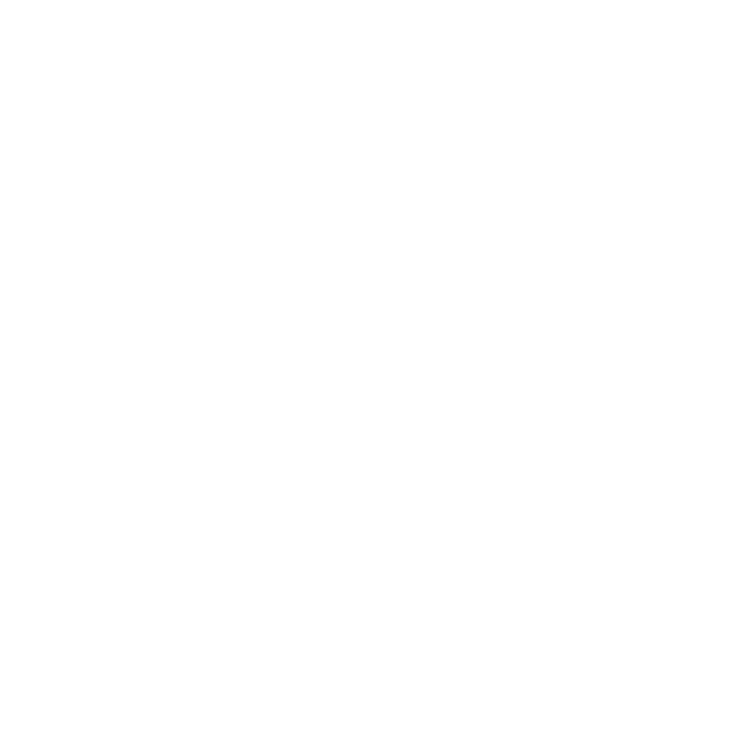
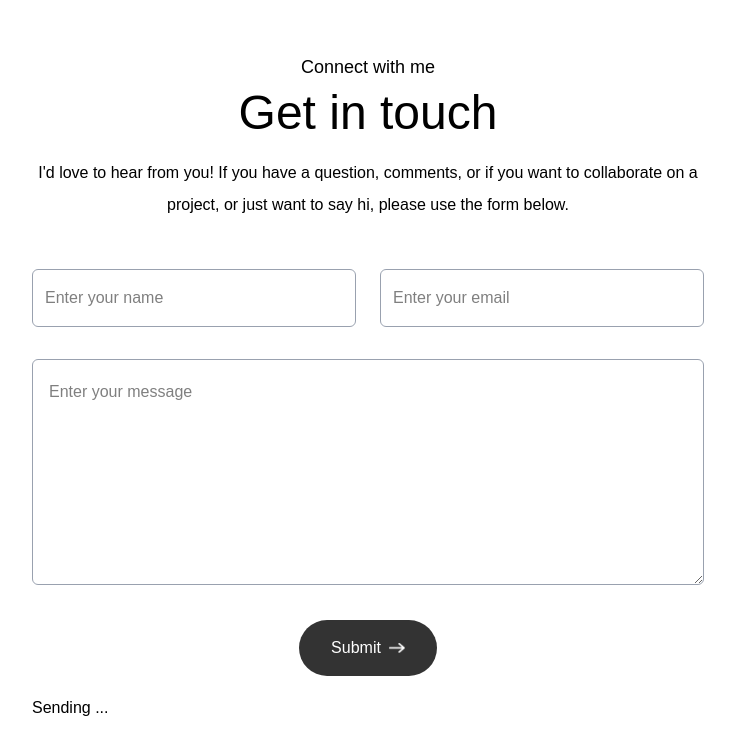
Before and after one commit to ouali99/portfolio, a Next.js app: page / in a window 1280 px wide. Shown: the part 3380-4135 px from the top of the page, without its empty margins (272-1007 px from the left). Before the commit the page ends 3393 px from the top, so only its background shows below. Built offline with nearby package versions, Linux system fonts and the light colour scheme; a web font is replaced by a local one.

Commit message:
add contact section

```diff
--- /dev/null
+++ b/app/components/Contact.jsx
@@ -0,0 +1,32 @@
+import { assets } from '@/assets/assets'
+import Image from 'next/image'
+import React from 'react'
+
+const Contact = () => {
+  return (
+    <div id="contact" className='w-full px-[12%] py-10 scroll-mt-20 bg-[url("/footer-bg-color.png")] bg-no-repeat bg-center bg-[90%_auto]'>
+        <h4 className="text-center mb-2 text-lg font-Ovo">Connect with me</h4>
+        <h2 className="text-center text-5xl font-Ovo">Get in touch</h2>
+
+        <p className='text-center max-w-2xl mx-auto mt-5 mb-12 font-Ovo'>
+            I'd love to hear from you! If you have a question, comments, or if you want to collaborate on a project, or just want to say hi, please use the form below.
+        </p>
+
+        <form action="" className='max-w-2xl mx-auto'>
+            <div className='grid grid-cols-1 md:grid-cols-2 gap-6 mt-10 mb-8'>
+                <input className='flex-1 p-3 outline-none border-[0.5px] border-gray-400 rounded-md bg-white' type="text" placeholder='Enter your name' required/>
+                <input className='flex-1 p-3 outline-none border-[0.5px] border-gray-400 rounded-md bg-white' type="email" placeholder='Enter your email' required/>
+            </div>
+            <textarea className='w-full p-4 outline-none border-[0.5px] border-gray-400 rounded-md bg-white mb-6' rows={6} placeholder='Enter your message' required></textarea>
+
+            <button className='py-3 px-8 w-max flex items-center justify-between gap-2 bg-black/80 text-white rounded-full mx-auto hover:bg-black duration-500' type='submit'>
+            Submit <Image src={assets.right_arrow_white} alt="" className='w-4' />
+            </button>
+
+            <p className='mt-4'>Sending ...</p>
+        </form>
+    </div>
+  )
+}
+
+export default Contact
--- a/app/components/Navbar.jsx
+++ b/app/components/Navbar.jsx
@@ -25,7 +25,7 @@
 
   return (
     <>
-    <div className="fixed top-0 right-0 w-11/12 -z-10 traslate-y-[-80%]">
+    <div className="fixed top-0 right-0 w-11/12 -z-10 translate-y-[-80%]">
         <Image src={assets.header_bg_color} alt="" className="w-full" />
     </div>
 
--- a/app/page.js
+++ b/app/page.js
@@ -1,5 +1,6 @@
 "use client";
 import About from "./components/About";
+import Contact from "./components/Contact";
 import Header from "./components/Header";
 import Navbar from "./components/Navbar";
 import Services from "./components/Services";
@@ -13,6 +14,7 @@
       <About  />
       <Services />
       <Work />
+      <Contact />
     </>
   );
 }
```
Also changed, not shown: app/components/Work.jsx (+4 -4 lines).
